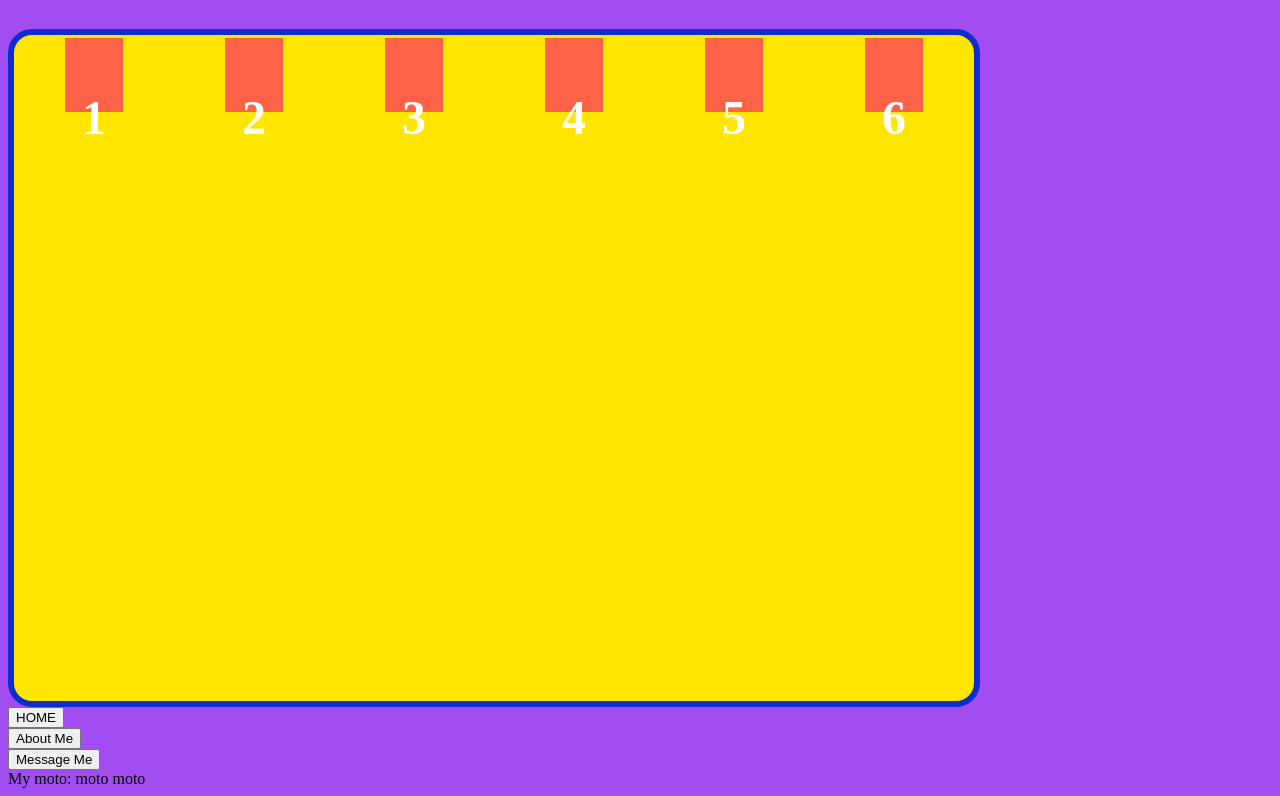
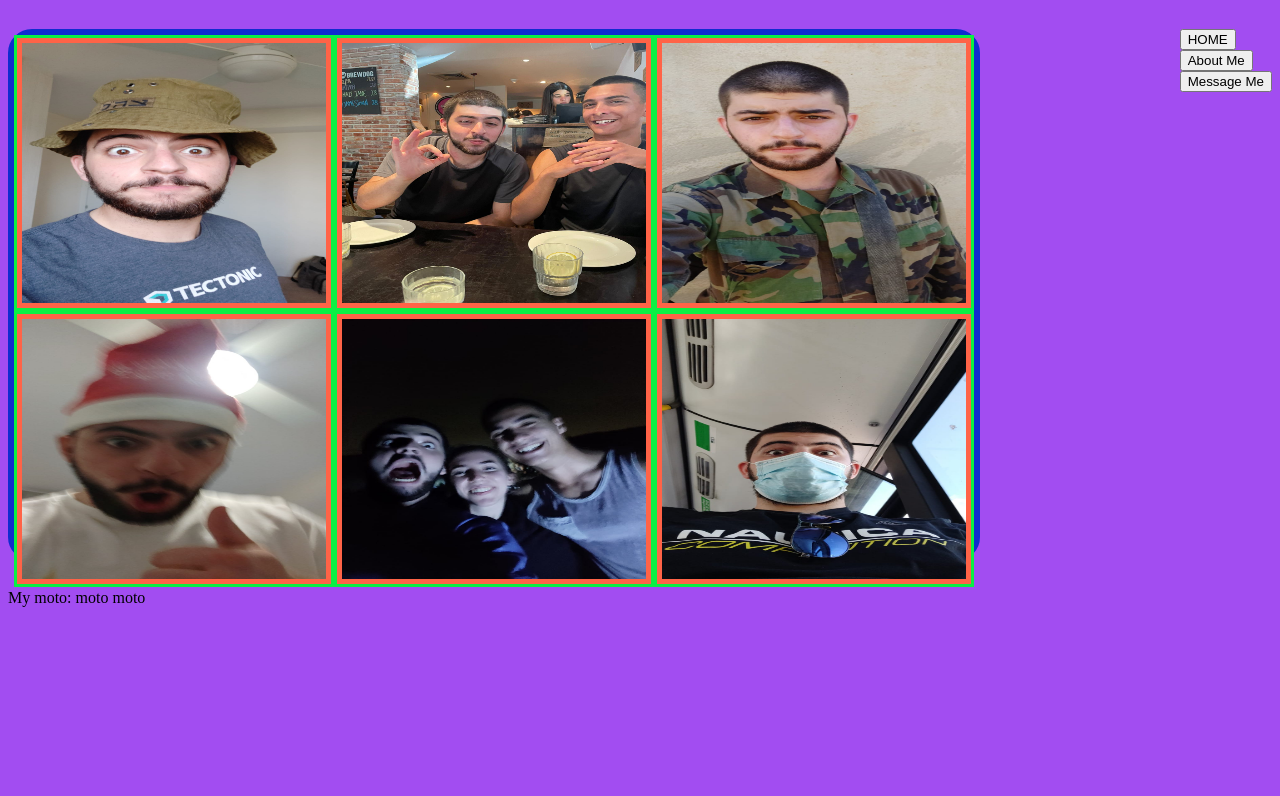
Before and after one commit to Mesmon/MBTinder, a plain HTML site: page pages/index.html in a window 1280 px wide. Shown: the part 91-887 px from the top of the page. After the commit the page ends 800 px from the top, so only its background shows below. Drawn offline with Linux system fonts and the light colour scheme.

Commit message:
Change page layout to 3 sections

```diff
--- a/css/style.css
+++ b/css/style.css
@@ -10,10 +10,17 @@ body {
   font-weight: bold;
 }
 
+.mid-container {
+  display: flex;
+  flex-flow: row nowrap;
+  justify-content: space-between;
+  height: 70vh;
+}
+
 .image-container {
   display: flex;
   flex-flow: row wrap;
-  justify-content: space-around;
+  justify-content: space-evenly;
 
   background-color: #ffe600;
   border-radius: 1.5rem;
@@ -22,24 +29,31 @@ body {
   padding: 0;
   margin: 0;
   width: 75vw;
-  height: 52vw;
+  height: 65vh;
   /* margin: 5% 1%; */
+}
+
+.image {
+  width: 100%;
+  height: 100%;
 }
 
 .image-card {
   /* flex: 1 0 32%; */
-  border: 0.2rem solid #ffe600;
-  /* flex: 1 0 auto; */
+
+  flex: 1 0 31%;
+
+  width: 30%;
+  height: 50%;
+  /* height: ; */
+
+  border: 0.2rem solid #0bf044;
   background: tomato;
   padding: 5px;
-  width: 5%;
-  height: 5vw;
-  /* margin-top: 10px; */
-  line-height: 150px;
+
+  /* line-height: 150px;
   color: white;
   font-weight: bold;
   font-size: 3em;
-  text-align: center;
-  /* width: 50%;
-  height: 50%; */
+  text-align: center; */
 }
--- a/pages/index.html
+++ b/pages/index.html
@@ -9,31 +9,29 @@
     <div class="title">
       <h1>Michael Berezovsky</h1>
     </div>
+
+    <!-- row container  -->
+    <div class="mid-container">
       <!-- main -->
       <div class="image-container">
         <div class="image-card">
-        1
-        <!-- <img src="../assets/1.jpeg" /> -->
+          <!-- 1 -->
+          <img class="image" src="../assets/1.jpeg" />
         </div>
         <div class="image-card">
-        2
-        <!-- <img src="../assets/2.jpeg" /> -->
+          <img class="image" src="../assets/2.jpeg" />
         </div>
         <div class="image-card">
-        3
-        <!-- <img src="../assets/3.jpeg" /> -->
+          <img class="image" src="../assets/3.jpeg" />
         </div>
         <div class="image-card">
-        4
-        <!-- <img src="../assets/4.jpeg" /> -->
+          <img class="image" src="../assets/4.jpeg" />
         </div>
         <div class="image-card">
-        5
-        <!-- <img src="../assets/5.jpeg" /> -->
+          <img class="image" src="../assets/5.jpeg" />
         </div>
         <div class="image-card">
-        6
-        <!-- <img src="../assets/6.jpeg" /> -->
+          <img class="image" src="../assets/6.jpeg" />
         </div>
       </div>
       <!-- sidebar -->
@@ -49,6 +47,7 @@
         </div>
       </nav>
       <!-- footer -->
+    </div>
     <div>
       <footer>My moto: moto moto</footer>
     </div>
```
Lines whose indentation alone changed are shown as unchanged.
